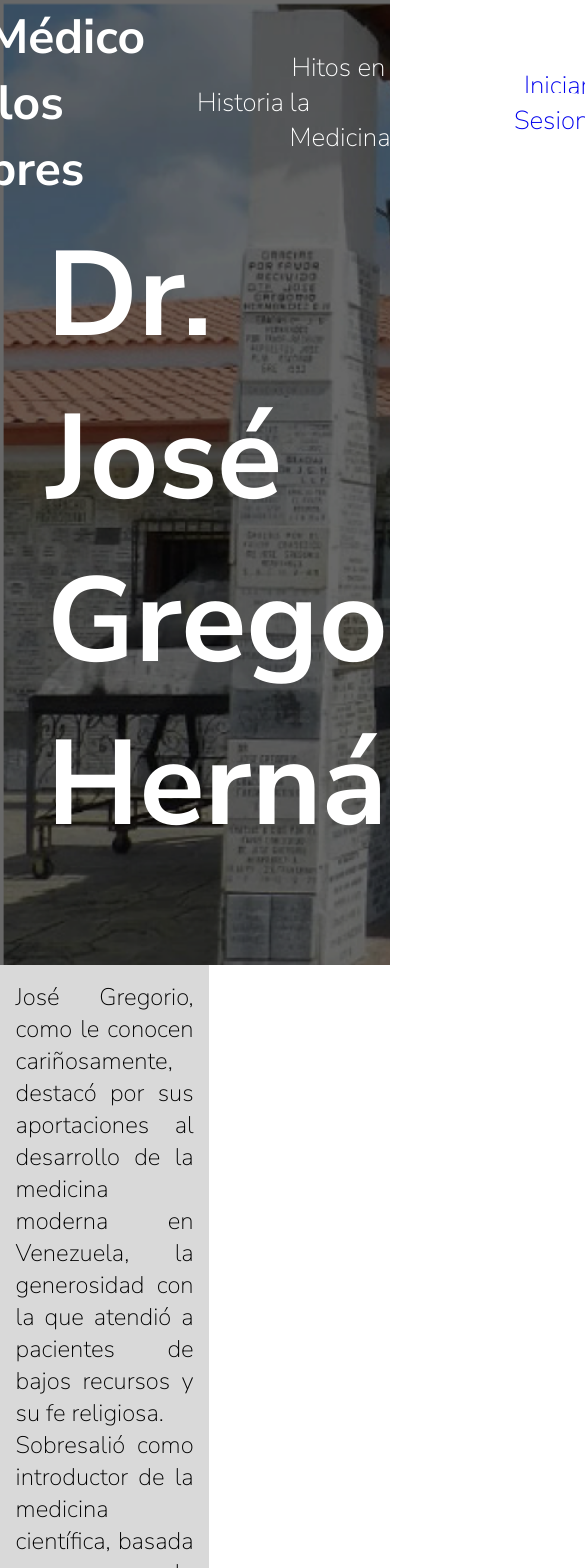
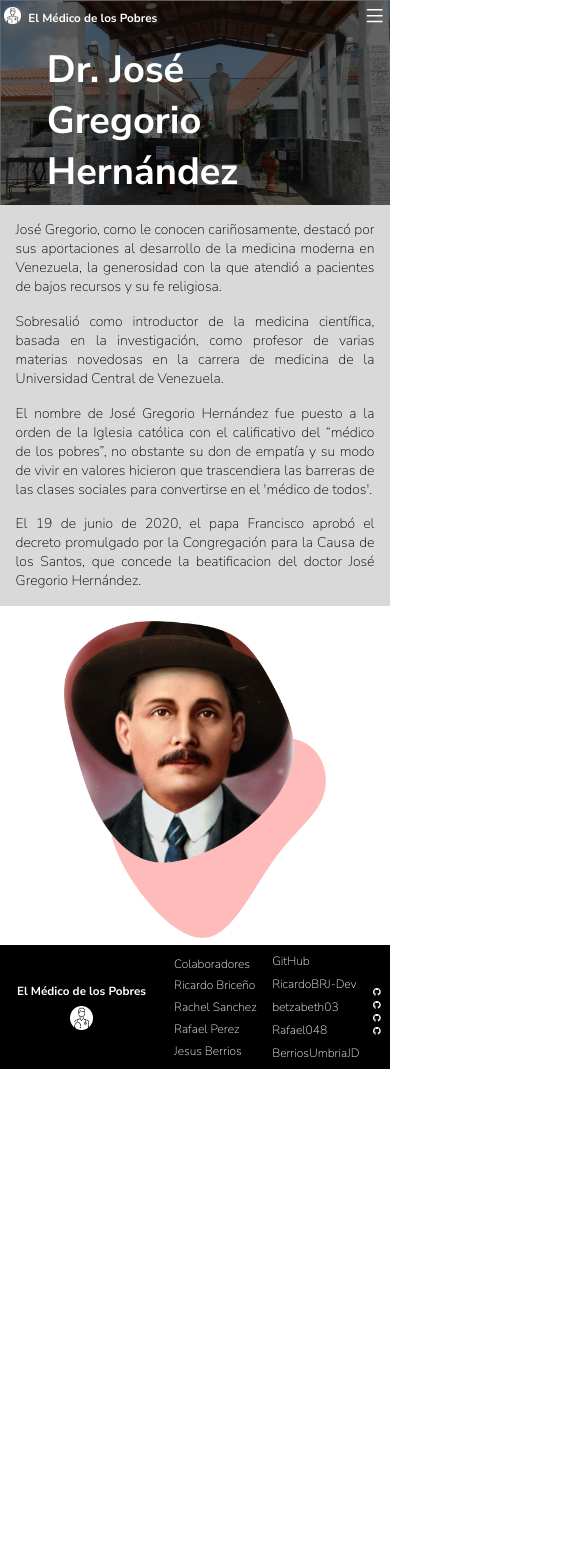
Before and after one commit to Rafael048/Frontend-4.1, a React (Create React App) app in the folder Frontend/: page / in a window 390 px wide. Shown: the top 1568 px of the page, 585 px wide, since content can reach past the window. After the commit the page ends 1069 px from the top, so only its background shows below. Built offline with nearby package versions, Linux system fonts and the light colour scheme.

Commit message:
Header responsive

```diff
--- a/Frontend/src/App.css
+++ b/Frontend/src/App.css
@@ -36,7 +36,6 @@ h1{
     color: white;
     display: flex;
     flex-direction: column;
-    align-items: center;
 }
 
 .title-Init{
@@ -47,6 +46,18 @@ h1{
 .Init{
     display: flex;
     width: 80%;
-    height: 90vh;
-    font-size: 80px;
+    margin: 0  auto;
+    font-size: 5vw;
 }
+
+@media (max-width:1024px){
+    .Init{
+        font-size: 5.5vw;
+    }
+}
+
+@media (max-width:650px){
+    .Init{
+        font-size: 6.5vw;
+    }
+}
--- a/Frontend/src/Components/Footer.jsx
+++ b/Frontend/src/Components/Footer.jsx
@@ -21,31 +21,31 @@ export default function Footer() {
                 <h3 className='name'>Jesus Berrios</h3>
             </div>
             <div className='git'>
-                <h3>GitHub</h3>
-                <a href="https://github.com/RicardoBRJ-Dev" className='link'>RicardoBRJ-Dev</a>
-                <a href="" className='link'>betzabeth03</a>
-                <a href="https://github.com/Rafael048" className='link'>Rafael048</a>
-                <a href="https://github.com/BerriosUmbriaJD" className='link'>BerriosUmbriaJD</a>
+                <h3 className='link-footer'>GitHub</h3>
+                <a href="https://github.com/RicardoBRJ-Dev" className='link-footer'>RicardoBRJ-Dev</a>
+                <a href="" className='link-footer'>betzabeth03</a>
+                <a href="https://github.com/Rafael048" className='link-footer'>Rafael048</a>
+                <a href="https://github.com/BerriosUmbriaJD" className='link-footer'>BerriosUmbriaJD</a>
             </div>
             <div className='icon'>
                 <p><br /></p>
                 <p>
-                    <svg xmlns="http://www.w3.org/2000/svg" width="32" height="32" fill="currentColor" class="bi bi-github" viewBox="0 0 16 16">
+                <svg xmlns="http://www.w3.org/2000/svg" width="2vw" height="2vw" fill="currentColor" class="bi bi-github" viewBox="0 0 16 16">
                     <path d="M8 0C3.58 0 0 3.58 0 8c0 3.54 2.29 6.53 5.47 7.59.4.07.55-.17.55-.38 0-.19-.01-.82-.01-1.49-2.01.37-2.53-.49-2.69-.94-.09-.23-.48-.94-.82-1.13-.28-.15-.68-.52-.01-.53.63-.01 1.08.58 1.23.82.72 1.21 1.87.87 2.33.66.07-.52.28-.87.51-1.07-1.78-.2-3.64-.89-3.64-3.95 0-.87.31-1.59.82-2.15-.08-.2-.36-1.02.08-2.12 0 0 .67-.21 2.2.82.64-.18 1.32-.27 2-.27s1.36.09 2 .27c1.53-1.04 2.2-.82 2.2-.82.44 1.1.16 1.92.08 2.12.51.56.82 1.27.82 2.15 0 3.07-1.87 3.75-3.65 3.95.29.25.54.73.54 1.48 0 1.07-.01 1.93-.01 2.2 0 .21.15.46.55.38A8.01 8.01 0 0 0 16 8c0-4.42-3.58-8-8-8"/>
                     </svg>
                 </p>
                 <p>
-                    <svg xmlns="http://www.w3.org/2000/svg" width="32" height="32" fill="currentColor" class="bi bi-github" viewBox="0 0 16 16">
+                    <svg xmlns="http://www.w3.org/2000/svg" width="2vw" height="2vw" fill="currentColor" class="bi bi-github" viewBox="0 0 16 16">
                     <path d="M8 0C3.58 0 0 3.58 0 8c0 3.54 2.29 6.53 5.47 7.59.4.07.55-.17.55-.38 0-.19-.01-.82-.01-1.49-2.01.37-2.53-.49-2.69-.94-.09-.23-.48-.94-.82-1.13-.28-.15-.68-.52-.01-.53.63-.01 1.08.58 1.23.82.72 1.21 1.87.87 2.33.66.07-.52.28-.87.51-1.07-1.78-.2-3.64-.89-3.64-3.95 0-.87.31-1.59.82-2.15-.08-.2-.36-1.02.08-2.12 0 0 .67-.21 2.2.82.64-.18 1.32-.27 2-.27s1.36.09 2 .27c1.53-1.04 2.2-.82 2.2-.82.44 1.1.16 1.92.08 2.12.51.56.82 1.27.82 2.15 0 3.07-1.87 3.75-3.65 3.95.29.25.54.73.54 1.48 0 1.07-.01 1.93-.01 2.2 0 .21.15.46.55.38A8.01 8.01 0 0 0 16 8c0-4.42-3.58-8-8-8"/>
                     </svg>
                 </p>
                 <p>
-                    <svg xmlns="http://www.w3.org/2000/svg" width="32" height="32" fill="currentColor" class="bi bi-github" viewBox="0 0 16 16">
+                    <svg xmlns="http://www.w3.org/2000/svg" width="2vw" height="2vw" fill="currentColor" class="bi bi-github" viewBox="0 0 16 16">
                     <path d="M8 0C3.58 0 0 3.58 0 8c0 3.54 2.29 6.53 5.47 7.59.4.07.55-.17.55-.38 0-.19-.01-.82-.01-1.49-2.01.37-2.53-.49-2.69-.94-.09-.23-.48-.94-.82-1.13-.28-.15-.68-.52-.01-.53.63-.01 1.08.58 1.23.82.72 1.21 1.87.87 2.33.66.07-.52.28-.87.51-1.07-1.78-.2-3.64-.89-3.64-3.95 0-.87.31-1.59.82-2.15-.08-.2-.36-1.02.08-2.12 0 0 .67-.21 2.2.82.64-.18 1.32-.27 2-.27s1.36.09 2 .27c1.53-1.04 2.2-.82 2.2-.82.44 1.1.16 1.92.08 2.12.51.56.82 1.27.82 2.15 0 3.07-1.87 3.75-3.65 3.95.29.25.54.73.54 1.48 0 1.07-.01 1.93-.01 2.2 0 .21.15.46.55.38A8.01 8.01 0 0 0 16 8c0-4.42-3.58-8-8-8"/>
                     </svg>
                 </p>
                 <p>
-                    <svg xmlns="http://www.w3.org/2000/svg" width="32" height="32" fill="currentColor" class="bi bi-github" viewBox="0 0 16 16">
+                    <svg xmlns="http://www.w3.org/2000/svg" width="2vw" height="2vw" fill="currentColor" class="bi bi-github" viewBox="0 0 16 16">
                     <path d="M8 0C3.58 0 0 3.58 0 8c0 3.54 2.29 6.53 5.47 7.59.4.07.55-.17.55-.38 0-.19-.01-.82-.01-1.49-2.01.37-2.53-.49-2.69-.94-.09-.23-.48-.94-.82-1.13-.28-.15-.68-.52-.01-.53.63-.01 1.08.58 1.23.82.72 1.21 1.87.87 2.33.66.07-.52.28-.87.51-1.07-1.78-.2-3.64-.89-3.64-3.95 0-.87.31-1.59.82-2.15-.08-.2-.36-1.02.08-2.12 0 0 .67-.21 2.2.82.64-.18 1.32-.27 2-.27s1.36.09 2 .27c1.53-1.04 2.2-.82 2.2-.82.44 1.1.16 1.92.08 2.12.51.56.82 1.27.82 2.15 0 3.07-1.87 3.75-3.65 3.95.29.25.54.73.54 1.48 0 1.07-.01 1.93-.01 2.2 0 .21.15.46.55.38A8.01 8.01 0 0 0 16 8c0-4.42-3.58-8-8-8"/>
                     </svg>
                 </p>
--- a/Frontend/src/Components/Header.jsx
+++ b/Frontend/src/Components/Header.jsx
@@ -1,4 +1,4 @@
-import React from 'react'
+import React, { useState } from 'react'
 import image from '../assets/Logo.png'
 import ImageBox from './ImageBox'
 import Button from './Button'
@@ -6,20 +6,41 @@ import "../css/Header.css"
 
 
 export default function Header({color,history_page,hitos_page,ubi_page}) {
+  const [open, setOpen] = useState(false)
+  const [buttonOpen, setButtonOpen] = useState(true)
+
+
+  function bt_open() {
+    setOpen(true)
+    setButtonOpen(false)
+  }
+
+  function bt_close() {
+    setOpen(false)
+    setButtonOpen(true)
+  }
+
   return (
     <div>
         <header>
       <nav>
-        <div className={color ? 'logo-title-black': 'logo-title'}>
+        <div className='title-logo'>
             <ImageBox
             url = {image}
             alt = "logo"
             class = "logo"
             />
-            <h1>El Médico de los Pobres</h1>
+            <h1 className='title-header'><a href="/" className={color ? 'logo-title-black': 'logo-title'}>El Médico de los Pobres</a></h1>
         </div>
-
-        <ul>
+        <button className={`${buttonOpen ? 'open-menu' : 'bt-desactive'}`} onClick={bt_open}>
+        <svg xmlns="http://www.w3.org/2000/svg" width="6vw" fill="currentColor" class="bi bi-list" viewBox="0 0 16 16">
+          <path fill-rule="evenodd" d="M2.5 12a.5.5 0 0 1 .5-.5h10a.5.5 0 0 1 0 1H3a.5.5 0 0 1-.5-.5m0-4a.5.5 0 0 1 .5-.5h10a.5.5 0 0 1 0 1H3a.5.5 0 0 1-.5-.5m0-4a.5.5 0 0 1 .5-.5h10a.5.5 0 0 1 0 1H3a.5.5 0 0 1-.5-.5"/>
+        </svg>
+        </button>
+        <ul className={`menu-links ${open ? 'active' : 'desactive'}`}>
+          <button className='close-menu' onClick={bt_close}><svg xmlns="http://www.w3.org/2000/svg" width="6vw"  fill="currentColor" class="bi bi-x-lg" viewBox="0 0 16 16">
+          <path d="M2.146 2.854a.5.5 0 1 1 .708-.708L8 7.293l5.146-5.147a.5.5 0 0 1 .708.708L8.707 8l5.147 5.146a.5.5 0 0 1-.708.708L8 8.707l-5.146 5.147a.5.5 0 0 1-.708-.708L7.293 8z"/>
+        </svg></button>
           <li> <a href="History"className={ color ? 'link-header-black' : 'link-header'} class={history_page ? 'Page_histoy': null} >Historia</a></li>
           <li> <a href="HitosMedicina" className={ color ? 'link-header-black' : 'link-header'} class={hitos_page ? 'Pages':null}>Hitos en la Medicina</a></li>
           <li><a href="Ubicacion" className={ color ? 'link-header-black' : 'link-header'} class={ubi_page ? 'Pages' : null}>Ubicación</a></li>
--- a/Frontend/src/css/Footer.css
+++ b/Frontend/src/css/Footer.css
@@ -10,6 +10,7 @@ footer{
     align-items: center;
     padding: 1.5vw;
     background-color: black;
+    font-size: 1.5vw;
     color: white;
 }
 
@@ -31,24 +32,29 @@ footer{
     width: 50%;
     gap: 3vw;
     flex: 1;
-    line-height: 2vw;
     align-items: center;
-    font-size: 18px;
+    font-size: 1.4vw;
+}
+
+.git, .names{
+    display: flex;
+    flex-direction: column;
+    gap: 0.5vw;
 }
 
 .git{
-    display: flex;
-    flex-direction: column;
+    gap: 0.8vw;
 }
 
-.link{
+.link-footer{
     color: white;
     text-decoration: none;
     padding: 0.5vw;
+    font-size: 1.5vw;
 
 }
 
-.link:hover{
+.link-footer:hover{
     transition: all .7s ease;
     background-color: rgb(255, 255, 255);
     border-radius: 30px;
@@ -57,9 +63,24 @@ footer{
 }
 
 .icon{
-    line-height: 3vw;
+    display: flex;
+    flex-direction: column;
+    gap: 0.8vw;
 }
 
 .name{
     padding: 0.5vw;
 }
+
+@media (max-width:1024px){
+    .link-footer, .name{
+        font-size: 14px;
+    }
+}
+
+
+@media (max-width:768px){
+    .link-footer,.name{
+        font-size: 12px;
+    }
+}
--- a/Frontend/src/css/Header.css
+++ b/Frontend/src/css/Header.css
@@ -4,27 +4,33 @@
     box-sizing: border-box;
 }
 
+header{
+    width: 100%;
+}
+
 nav{
     padding: 1vw;
     width: 100%;
+    gap: 1vw;
     display: flex;
     align-items: center;
 }
 
 
-ul{
+.menu-links{
     display: flex;
     flex-direction: row;
     gap: 1vw;
     width: 50%;
     list-style: none;
-    font-size: 26px;
+    font-size: 1.6vw;
     align-items: center;
 }
 
 .link-header{
     color: white;
     text-decoration: none;
+    font-weight: bold;
     padding: 0.5vw;
 }
 
@@ -40,6 +46,7 @@ ul{
 .link-header-black{
     color: rgb(0, 0, 0);
     text-decoration: none;
+    font-weight: bold;
     padding: 0.5vw;
 }
 
@@ -53,11 +60,14 @@ ul{
 
 
 .button-nav{
-    font-size: 26px;
+    font-size: 1.5vw;
     background-color: white;
     padding: 10px;
     border-radius: 30px;
     border: 0px;
+    font-weight: bold;
+    color: black;
+
 }
 
 .button-nav:hover{
@@ -70,22 +80,31 @@ ul{
     width: 10%;
 }
 
-.logo-title{
+.title-logo{
     display: flex;
-    gap: 1vw;
-    font-size: 32px;
-    align-items: center;
-    color: white;
+    gap: 2vw;
     width: 50%;
 }
 
+.title-header{
+    display: flex;
+    width: 100%;
+    align-items: center;
+    font-size: 3vw;
+}
+
 .logo-title-black{
-    display: flex;
-    gap: 1vw;
-    font-size: 32px;
-    align-items: center;
-    color: rgb(0, 0, 0);
-    width: 50%;
+    text-decoration: none;
+    color: black;
+    font-weight: bold;
+
+}
+
+.logo-title{
+    text-decoration: none;
+    color: white;
+    font-weight: bold;
+
 }
 
 
@@ -99,6 +118,7 @@ ul{
     padding: 0.5vw 1vw;
     border-radius: 30px;
     text-decoration: none;
+    font-weight: bold;
 }
 
 .Pages{
@@ -107,4 +127,97 @@ ul{
     padding: 0.5vw 1vw;
     border-radius: 30px;
     text-decoration: none;
+    font-weight: bold;
 }
+
+.active{
+    color: blueviolet;
+}
+
+.desactive{
+    color: antiquewhite;
+}
+
+.close-menu{
+    background: none;
+    color: white;
+    border: 0px;
+    outline: none;
+    padding: 1vw;
+    width: 100%;
+    text-align: start;
+}
+
+.open-menu{
+    background: none;
+    color: white;
+    outline: none;
+    border: 0px;
+}
+
+.open-menu,.close-menu{
+    display: none;
+}
+
+@keyframes link {
+    from {
+        opacity: 0;
+        width: 0;
+    }
+    to {
+        opacity: 1;
+        width: 50%;
+    }
+}
+
+@media (max-width:700px){
+    .open-menu,.close-menu{
+        display: block;
+    }
+
+    .bt-desactive{
+        display: none;
+    }
+
+    nav{
+        justify-content: space-between;
+    }
+
+    .desactive {
+        display: none;
+    }
+
+    .active{
+        flex-direction: column;
+        background-color: black;
+        gap: 5vw;
+        font-size: 4vw;
+        height: 100vh;
+        right: 0;
+        animation-name: link ;
+        animation-duration: 1s;
+    }
+
+    .button-nav{
+        font-size: 4vw;
+    }
+
+}
+
+/*@media (max-width:1500px) {
+    .title-header{
+        font-size: 30px;
+    }
+    ul, .button-nav{
+        font-size: 22px;
+    }
+}
+
+@media (max-width:1300px) {
+    .title-header{
+        font-size: 28px;
+    }
+    ul, .button-nav{
+        font-size: 1.5vw;
+    }
+}*/
--- a/Frontend/src/css/landing.css
+++ b/Frontend/src/css/landing.css
@@ -23,9 +23,27 @@
     display: flex;
     flex-direction: column;
     width: 60%;
-    font-size: 24px;
+    font-size: 1.6vw;
     text-align: justify;
     padding: 4vw;
     justify-content: space-around;
     background-color: #D9D9D9;
 }
+
+@media (max-width:650px){
+    .description{
+        flex-direction: column;
+        width: 100%;
+    }
+    .text{
+        width: 100%;
+        font-size: 14px;
+        gap: 4vw;
+    }
+    .image-landing{
+        width: 100%;
+    }
+    .image-landing>img{
+        width: 70%;
+    }
+}
```
